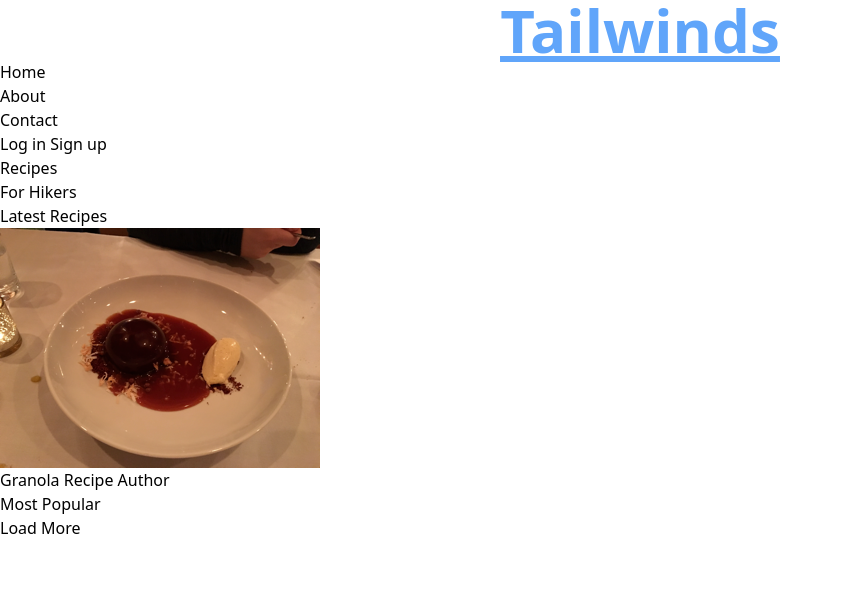
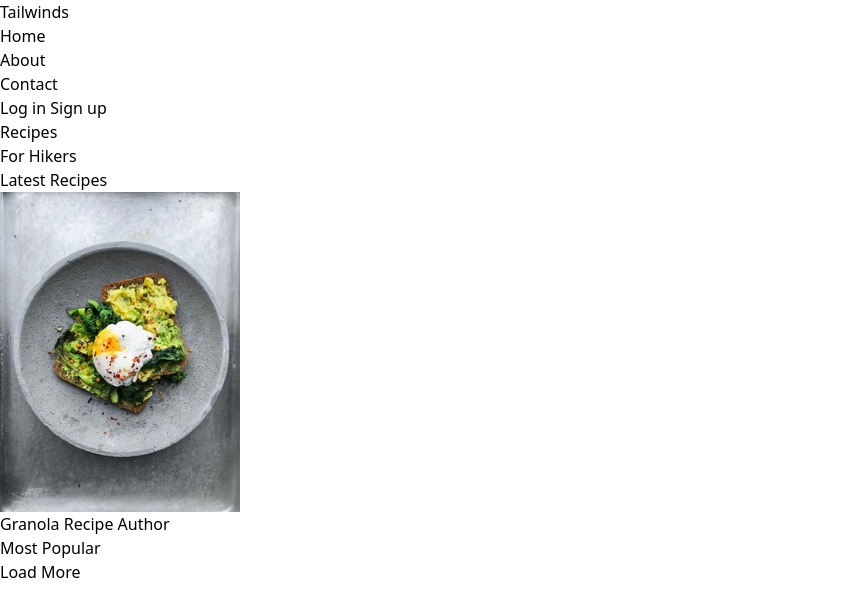
Before and after one commit to AndrewYoung72/tailwind-learning-awy, a website: page public/index.html in a window 1280 px wide. Shown: the whole page, without its empty margins (0-843 px from the left). Drawn offline with nearby package versions, Linux system fonts and the light colour scheme; files that its build step writes are made by us from their sources.

Commit message:
color no longer wroking

```diff
--- a/src/index.html
+++ b/public/index.html
@@ -6,20 +6,20 @@
   <link href="../dist/output.css" rel="stylesheet">
   <title>Tailwinds Recipes Excercise</title>
 </head>
-<body>
+<body class="text-gray-600">
 
   <div>
     <div>
       <nav>
         <div>
-          <h1 class="text-6xl font-bold text-center underline text-blue-400">
+          <h1>
             <a href="/">Tailwinds</a>
           </h1>
         </div>
           <ul>
             <li>
               <a href="#">
-                <span >Home</span>
+                <span>Home</span>
               </a>
             </li>
             <li>
@@ -52,7 +52,7 @@
         <div>
           <!-- cards go here -->
           <div>
-            <img src="./img/cerulean Small.png" alt="Cerulean Dessert">
+            <img src="./img/avocado Small.jpeg" alt="Cerulean Dessert">
             <div>
               <span>Granola</span>
               <span>Recipe Author</span>
```
Also changed, not shown: public/img/avocado Small.jpeg (added), public/img/cerulean Small.png (renamed from src/img/cerulean Small.png), public/styles.css, 4 other files.
